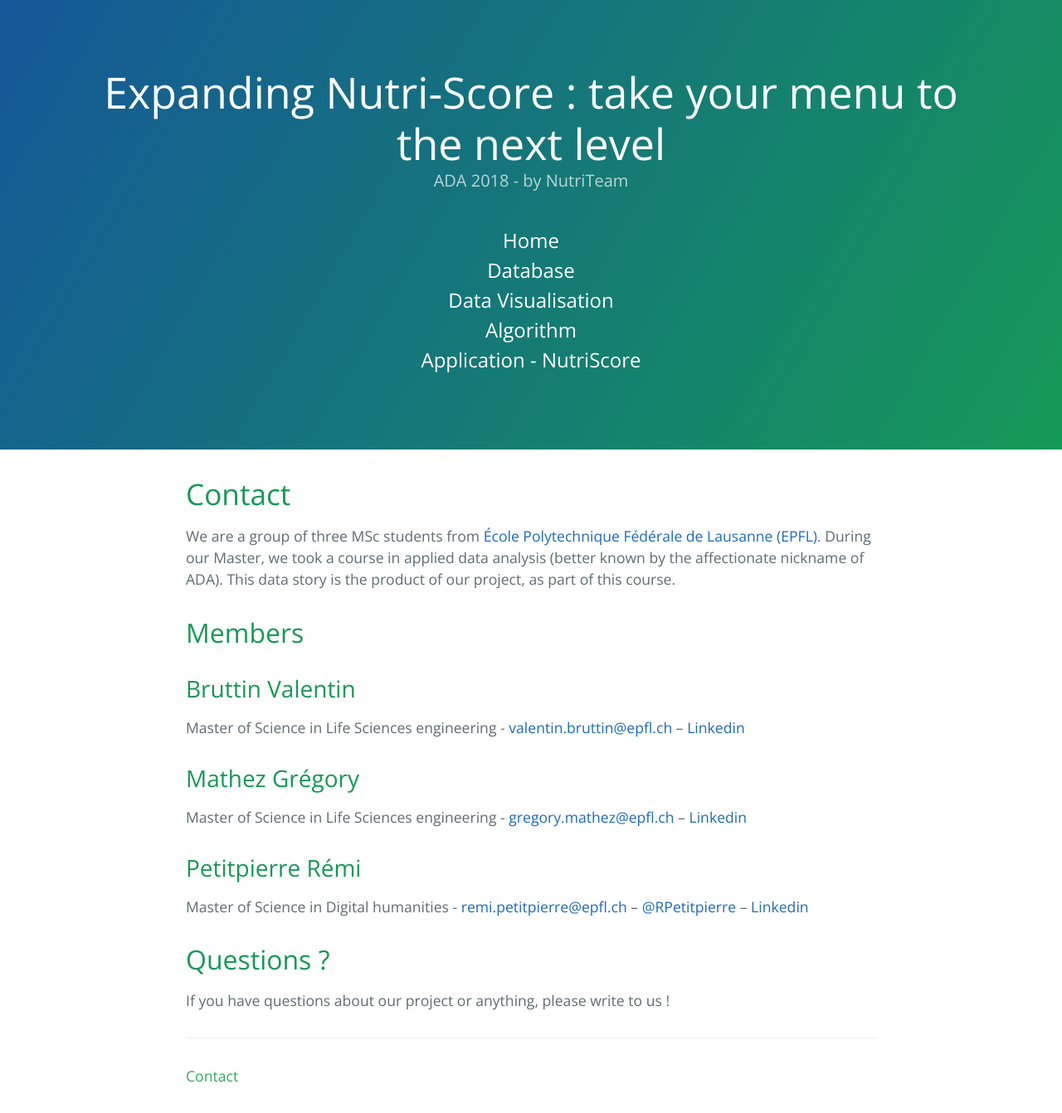
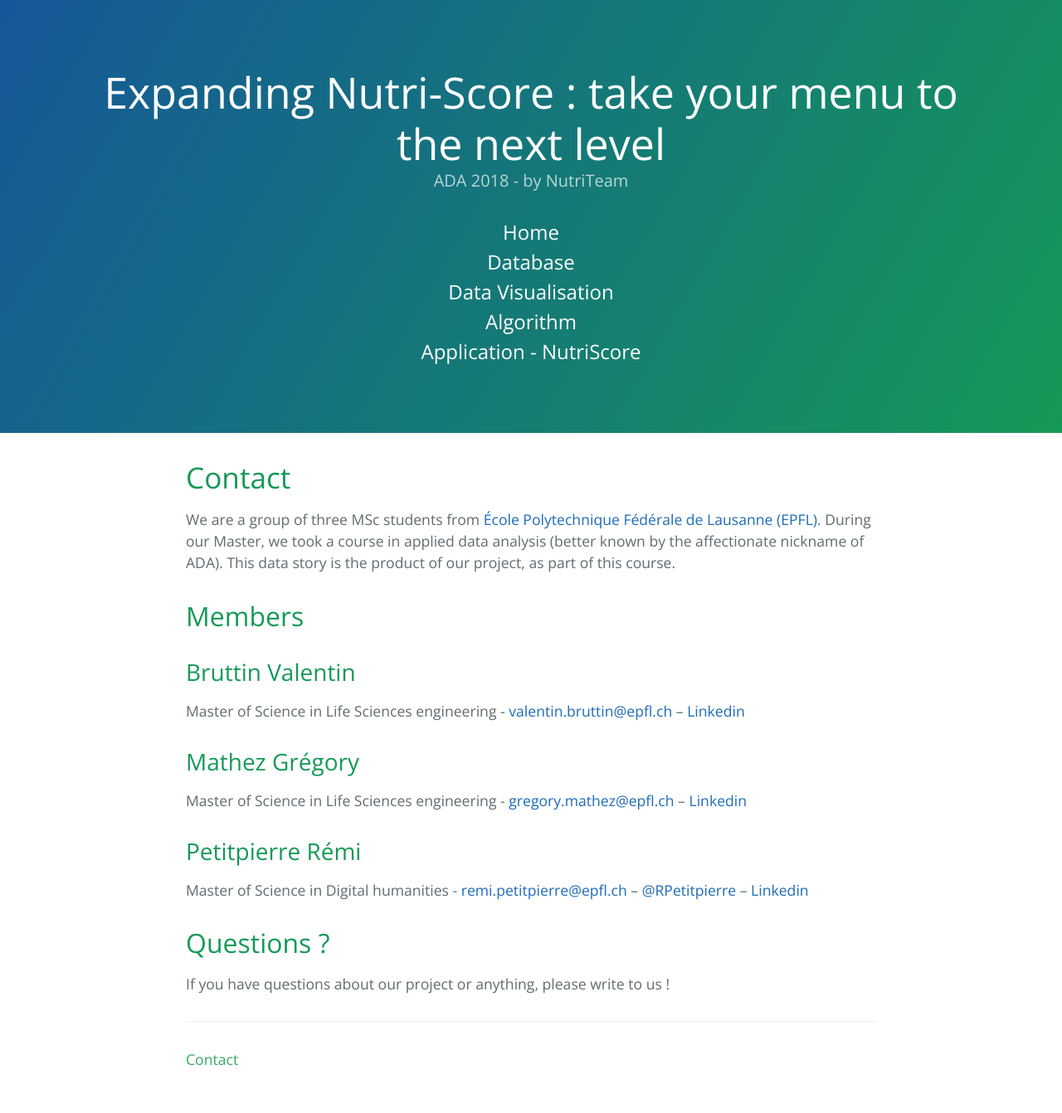
Before and after one commit to NutriTeam/Nutri_Score, a Jekyll site: the page built from contact.md, in a window 1280 px wide. Shown: the whole page at 83% size. Built offline with Jekyll 4.4.1, drawn with Linux system fonts in a browser that asks for light colours.

Commit message:
Update default.html

```diff
--- a/_layouts/default.html
+++ b/_layouts/default.html
@@ -25,13 +25,13 @@
     <header class="page-header" role="banner">
       <h1 class="project-name">{{ site.title | default: site.github.repository_name }}</h1>
       <h2 class="project-tagline">{{ site.description | default: site.github.project_tagline }}</h2>
-      <div style="padding:10px">
+      <nav>
           <a href="./home.html" style="font-size:150%;color:white">Home</a><br>
           <a href="./database.html" style="font-size:150%;color:white">Database</a><br>
           <a href="./Milestone_2.html" style="font-size:150%;color:white">Data Visualisation</a><br>
           <a href="./algo.html" style="font-size:150%;color:white">Algorithm</a><br>
           <a href="./app.html" style="font-size:150%;color:white">Application - NutriScore</a><br>
-      </div>
+      </nav>
     </header>
 
     <main id="content" class="main-content" role="main">
```
